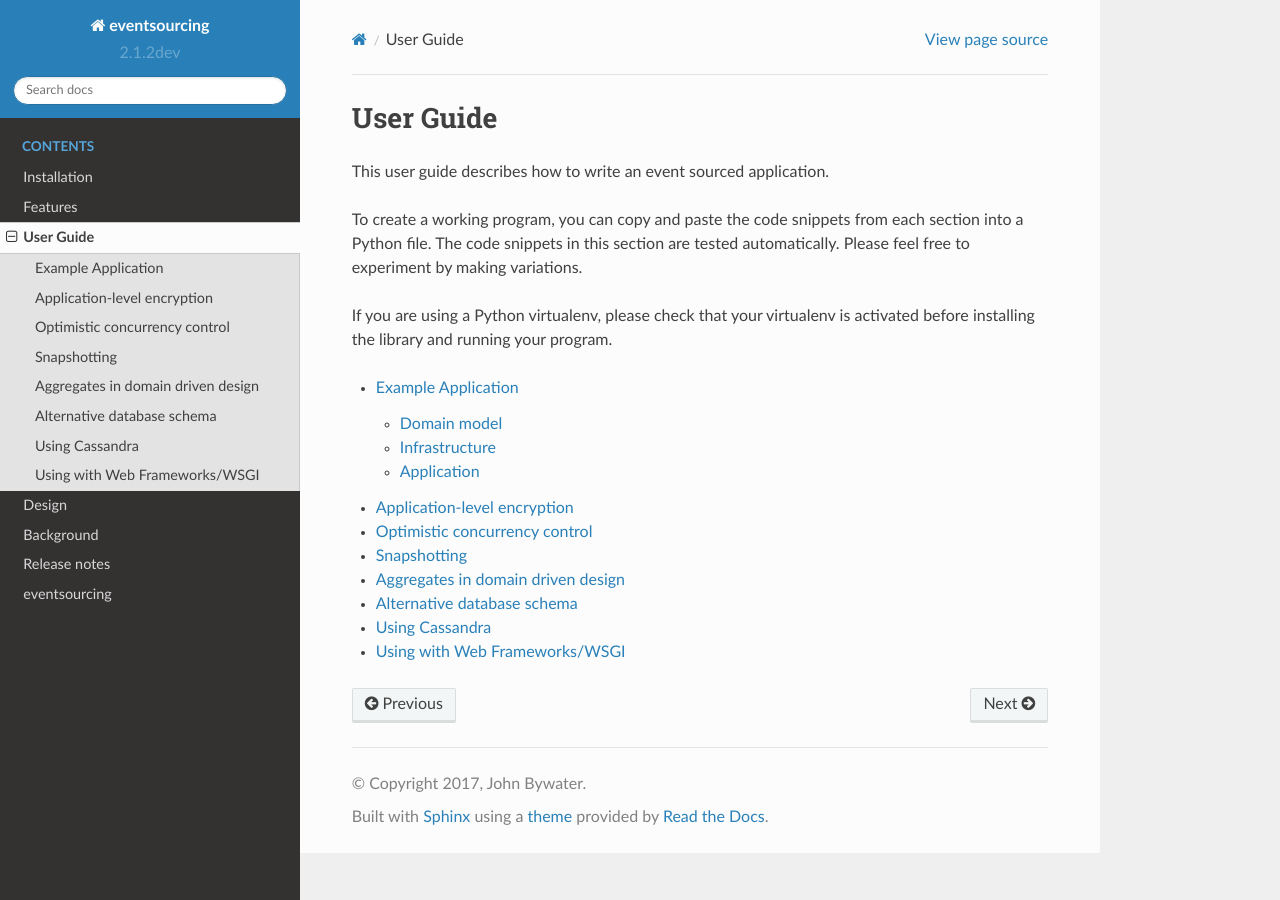
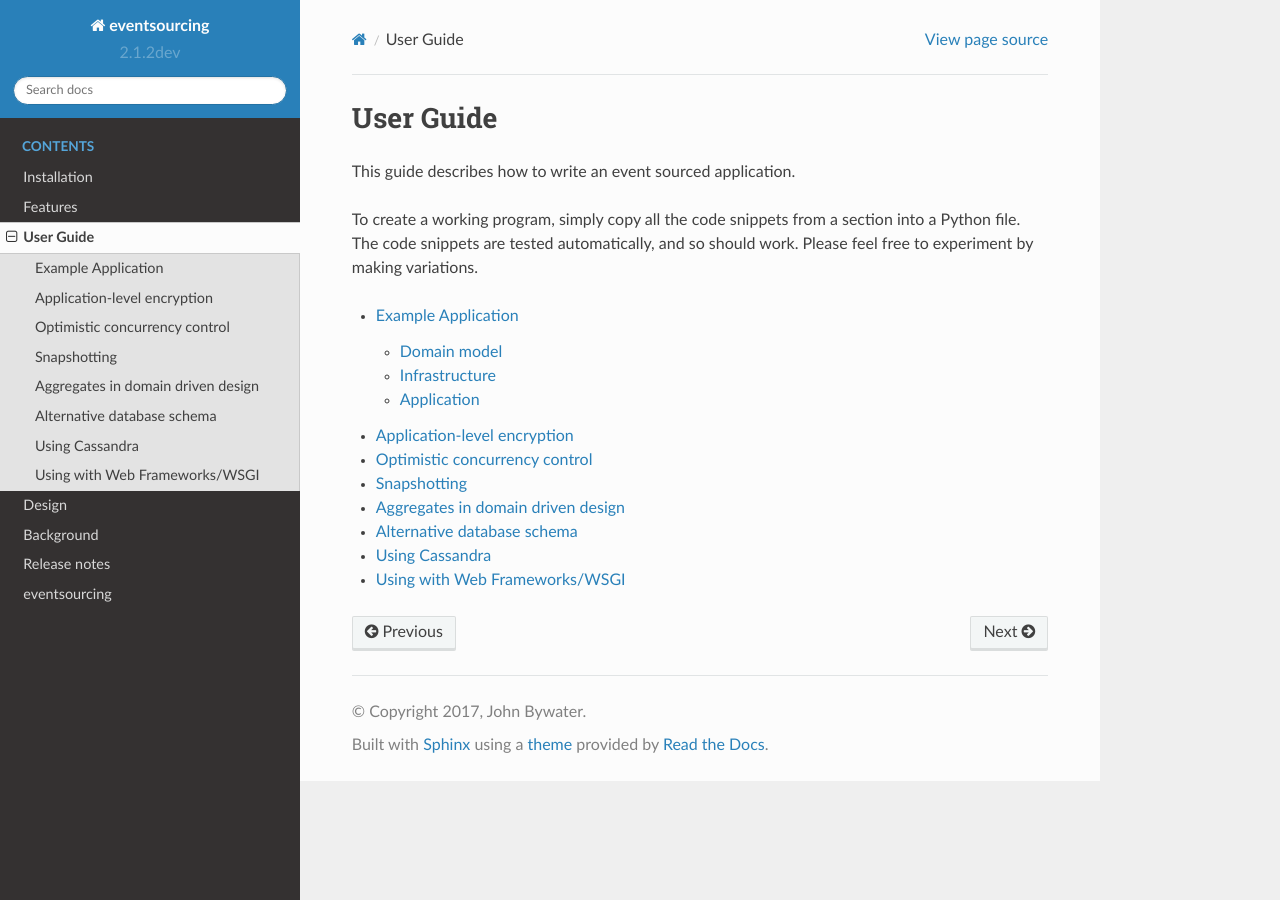
Before and after one commit to pyeventsourcing/eventsourcing, a Sphinx documentation site: the page built from docs/topics/user_guide/index.rst, in a window 1280 px wide. Built offline with Sphinx 7.4.7 and the Read the Docs theme 2.0.0, drawn with Linux system fonts in a browser that asks for light colours.

Commit message:
Edited user guide intro.

```diff
--- a/docs/topics/user_guide/index.rst
+++ b/docs/topics/user_guide/index.rst
@@ -2,14 +2,11 @@
 User Guide
 ==========
 
-This user guide describes how to write an event sourced application.
+This guide describes how to write an event sourced application.
 
-To create a working program, you can copy and paste the code snippets
-from each section into a Python file. The code snippets in this section
-are tested automatically. Please feel free to experiment by making variations.
-
-If you are using a Python virtualenv, please check that your virtualenv
-is activated before installing the library and running your program.
+To create a working program, simply copy all the code snippets from
+a section into a Python file. The code snippets are tested automatically,
+and so should work. Please feel free to experiment by making variations.
 
 .. toctree::
    :maxdepth: 2
```
